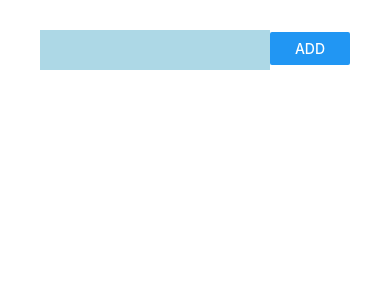
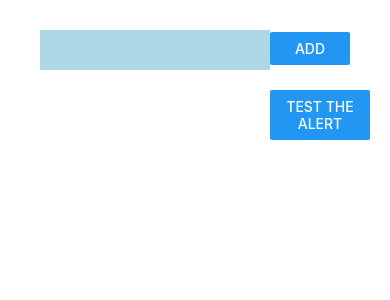
Before and after one commit to kong-tech-ops/ReactNativeTask2, a React Native app: screen / in a window 390 px wide. Shown: the top 300 px of the page. Built offline with nearby package versions, Linux system fonts and the light colour scheme.

Commit message:
Alert base

```diff
--- a/App.js
+++ b/App.js
@@ -1,8 +1,9 @@
 import React from 'react';
 
-import {Button, FlatList, StyleSheet, Text, TextInput, View,} from 'react-native';
+import {Button, FlatList, StyleSheet, Text, TextInput, View, Alert} from 'react-native';
 
 const App = () => {
+
   return (
         <View style={styles.container}>
 
@@ -11,6 +12,14 @@ const App = () => {
           <View style={styles.buttonWrapper}>
             <Button title='ADD'/>
           </View>
+
+          {/* Temp button to call alert function for now until the longpress of a flatlist functionality is done: */}
+          <View style={styles.tempButtonWrapper}>
+            <Button title='Test the Alert' onPress={CreateAlert}/>
+          </View>
+          {/* Temp button code ends*/}
+
+
 
           <View style={styles.flatListWrapper}>
 
@@ -22,6 +31,25 @@ const App = () => {
 
         </View>
   );
+};
+
+const CreateAlert = () => {
+  Alert.alert(
+    "Delete?",
+    "Do you want to delete this item?",
+    [
+      {
+        text: "Archive",
+        onPress: () => console.log("Archive pressed")
+      },
+      {
+        text: "Cancel",
+        onPress: () => console.log("Cancel Pressed")
+      },
+      { text: "OK", onPress: () => console.log("OK Pressed") }
+    ]
+  );
+
 };
 
 const styles = StyleSheet.create({
@@ -45,6 +73,12 @@ const styles = StyleSheet.create({
     top: 32,
     right: 40,
     width: 80,
+  },
+  tempButtonWrapper:{
+    position: 'absolute',
+    top: 90,
+    right: 20,
+    width: 100,
   }
 });
 
```
